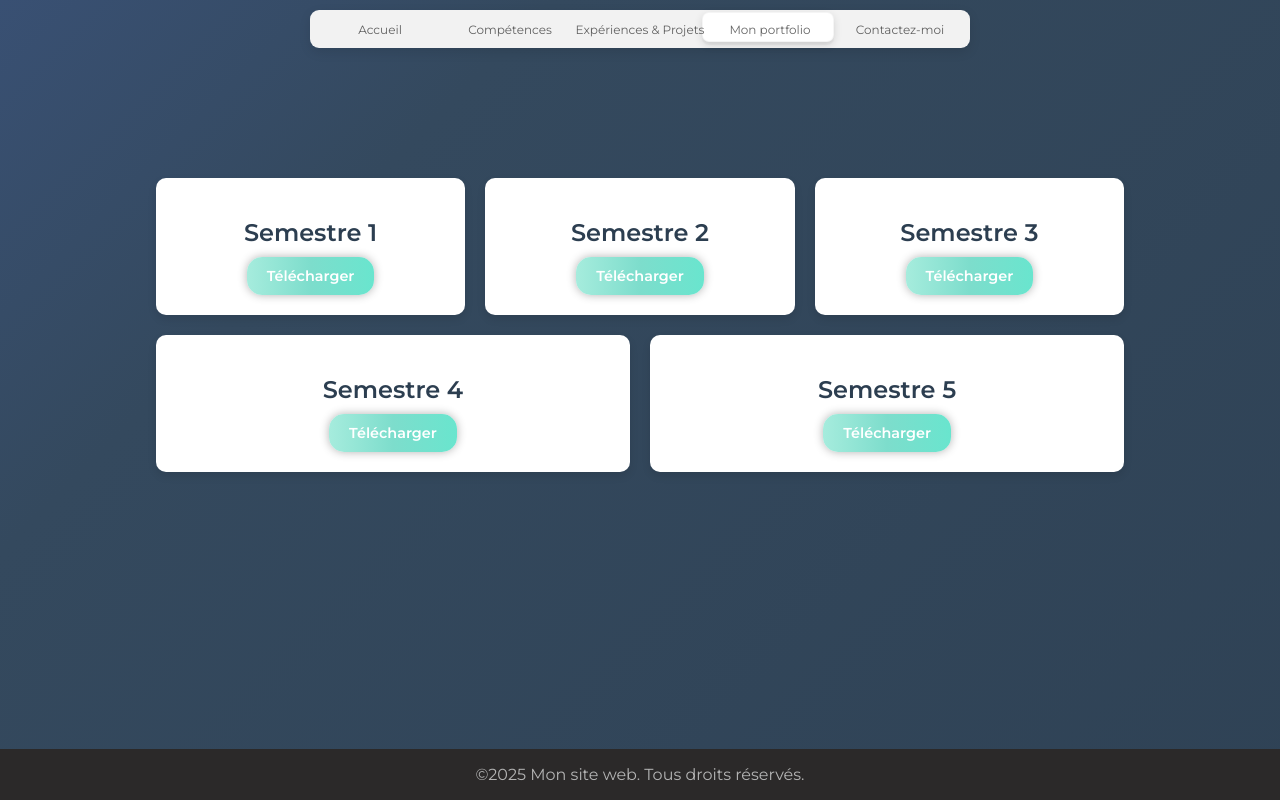
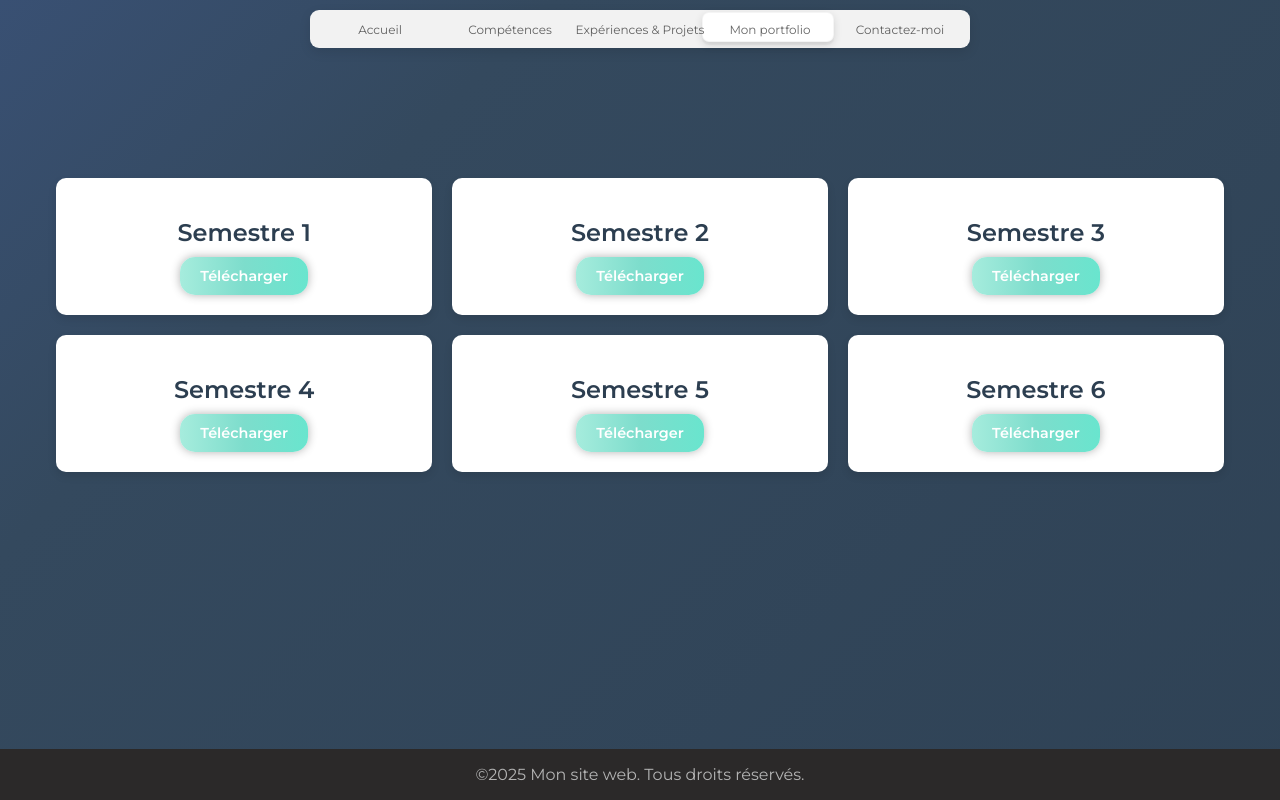
Before and after one commit to kenzahatem/Portolfio-KenzaHatem, a plain HTML site: page portfolio.html in a window 1280 px wide. Drawn offline with Linux system fonts and the light colour scheme; a script that the page names is missing.

Commit message:
add semstre 6

```diff
--- a/portfolio.html
+++ b/portfolio.html
@@ -59,6 +59,10 @@
         <h2>Semestre 5</h2>
 <a class="button" href="semestre5.zip" download>Télécharger</a>
     </div>
+    <div class="projet">
+        <h2>Semestre 6</h2>
+<a class="button" href="semestre6.zip" download>Télécharger</a>
+    </div>
 </div>
     </div>
     <footer> <p> ©2025 Mon site web. Tous droits réservés.</p></footer>
```
Also changed, not shown: 1 other file.
